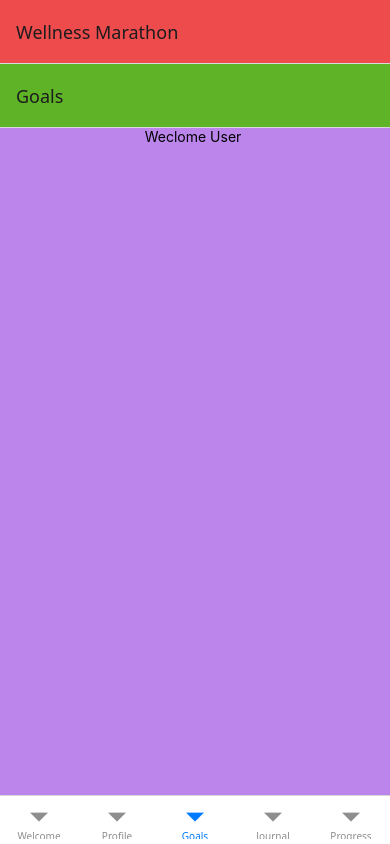
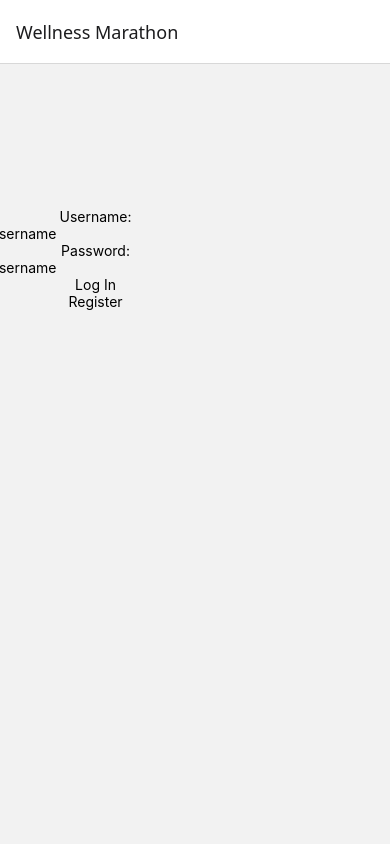
Before and after one commit to awrmurphy/WellnessMarathon, a React Native app: screen /Goals in a window 390 px wide. Built offline with nearby package versions, Linux system fonts and the light colour scheme.

Commit message:
created login screen, updated navigation, added log out button present on all relevant screens, additional styling, updated dependancies

```diff
--- a/app.json
+++ b/app.json
@@ -24,6 +24,9 @@
     },
     "web": {
       "favicon": "./assets/favicon.png"
-    }
+    },
+    "plugins": [
+      "expo-font"
+    ]
   }
 }
--- a/navigation/Tabs.js
+++ b/navigation/Tabs.js
@@ -1,22 +1,38 @@
-import * as React from "react";
+import { TouchableOpacity, Platform } from "react-native";
 import { NavigationContainer } from "@react-navigation/native";
 import { createNativeStackNavigator } from "@react-navigation/native-stack";
 import { createBottomTabNavigator } from "@react-navigation/bottom-tabs";
+import { useState } from "react";
+import Entypo from "@expo/vector-icons/Entypo";
 import Welcome from "../screens/Welcome";
 import Goals from "../screens/Goals";
 import Journal from "../screens/Journal";
 import Profile from "../screens/Profile";
 import Progress from "../screens/Progress";
+import Login from "../screens/Login";
 
 const Stack = createNativeStackNavigator();
 const Tab = createBottomTabNavigator();
 
-function BaseTabs() {
+function BaseTabs({ loggedUser, setLoggedUser }) {
   return (
     <Tab.Navigator
-      screenOptions={{ headerStyle: { backgroundColor: "#5eb326" } }}
+      screenOptions={{
+        headerStyle: { backgroundColor: "#5eb326" },
+        headerRight: () => (
+          <TouchableOpacity
+            onPress={() => setLoggedUser(null)}
+            title="Log Out"
+            color={Platform.OS === "ios" ? "#fff" : "#ee4c4c"}
+          >
+            <Entypo name="log-out" size={24} color="black" />
+          </TouchableOpacity>
+        ),
+      }}
     >
-      <Tab.Screen name="Welcome" component={Welcome} />
+      <Tab.Screen name="Welcome">
+        {(props) => <Welcome {...props} loggedUser={loggedUser} />}
+      </Tab.Screen>
       <Tab.Screen name="Profile" component={Profile} />
       <Tab.Screen name="Goals" component={Goals} />
       <Tab.Screen name="Journal" component={Journal} />
@@ -26,17 +42,42 @@ function BaseTabs() {
 }
 
 export default function Tabs() {
+  const [users, setUsers] = useState([{ user: "admin", pass: "admin" }]);
+  const [loggedUser, setLoggedUser] = useState(null);
   return (
     <NavigationContainer>
-      <Stack.Navigator>
-        <Stack.Screen
-          name="Main"
-          component={BaseTabs}
-          options={{
-            title: "Wellness Marathon",
-            headerStyle: { backgroundColor: "#ee4c4c" },
-          }}
-        />
+      <Stack.Navigator
+        screenOptions={{
+          title: "Wellness Marathon",
+        }}
+      >
+        {loggedUser == null ? (
+          <Stack.Screen name="Log In">
+            {(props) => (
+              <Login
+                {...props}
+                users={users}
+                setUsers={setUsers}
+                setLoggedUser={setLoggedUser}
+              />
+            )}
+          </Stack.Screen>
+        ) : (
+          <Stack.Screen
+            name="Main"
+            options={{
+              headerShown: false,
+            }}
+          >
+            {(props) => (
+              <BaseTabs
+                {...props}
+                loggedUser={loggedUser}
+                setLoggedUser={setLoggedUser}
+              />
+            )}
+          </Stack.Screen>
+        )}
       </Stack.Navigator>
     </NavigationContainer>
   );
--- /dev/null
+++ b/screens/Login.js
@@ -0,0 +1,66 @@
+import { View, Text, TouchableOpacity, TextInput } from "react-native";
+import { useNavigation } from "@react-navigation/native";
+import { useState } from "react";
+import appStyles from "../shared/appStyles";
+
+export default function Login({ users, setUsers, setLoggedUser }) {
+  const nav = useNavigation();
+  const [user, setUser] = useState("");
+  const [pass, setPass] = useState("");
+
+  const val = () => {
+    const foundUser = users.find((u) => u.user === user && u.pass === pass);
+
+    if (foundUser) {
+      setLoggedUser(foundUser);
+    } else {
+      alert("Invalid credentials");
+      setUser("");
+      setPass("");
+    }
+  };
+  const ver = () => {
+    const foundUser = users.find((u) => u.user === user);
+    if (!foundUser) {
+      if (user && pass) {
+        setUsers([...users, { user, pass }]);
+        alert("Account Created!");
+        const newUser = users.find((u) => u.user === user);
+        setLoggedUser(newUser);
+      }
+    } else if (!user || !pass) {
+      alert("Please enter both a username and password.");
+    } else {
+      alert("Username Taken!");
+    }
+  };
+
+  return (
+    <View style={appStyles.login}>
+      <Text>Username: </Text>
+      <TextInput
+        value={user}
+        onChangeText={setUser}
+        placeholder="Username "
+        inputMode="text"
+        autoCapitalize="none"
+        autoCorrect={false}
+      />
+      <Text>Password: </Text>
+      <TextInput
+        value={pass}
+        onChangeText={setPass}
+        placeholder="Username "
+        inputMode="text"
+        autoCapitalize="none"
+        autoCorrect={false}
+      />
+      <TouchableOpacity onPress={val}>
+        <Text>Log In </Text>
+      </TouchableOpacity>
+      <TouchableOpacity onPress={ver}>
+        <Text>Register </Text>
+      </TouchableOpacity>
+    </View>
+  );
+}
--- a/shared/appStyles.js
+++ b/shared/appStyles.js
@@ -1,6 +1,10 @@
 import { StyleSheet } from "react-native";
 import { COLORS } from "./constants";
-
+//needed styles: button, alert, input,
+/**
+ * button style creates soft rounded button appearance with secondary colour
+ *
+ */
 const appStyles = StyleSheet.create({
   container: {
     flex: 1,
@@ -13,6 +17,14 @@ const appStyles = StyleSheet.create({
     alignItems: "center",
     backgroundColor: COLORS.SCREEN,
   },
+  login: {
+    maxWidth: "50%",
+    maxHeight: "50%",
+    flex: 1,
+    flexDirection: "COLOUMN",
+    justifyContent: "center",
+    alignItems: "center",
+  },
 });
 
 export default appStyles;
```
Also changed, not shown: package.json (+5 -3 lines), 1 other file (tests, documents, lock files or other folders).
